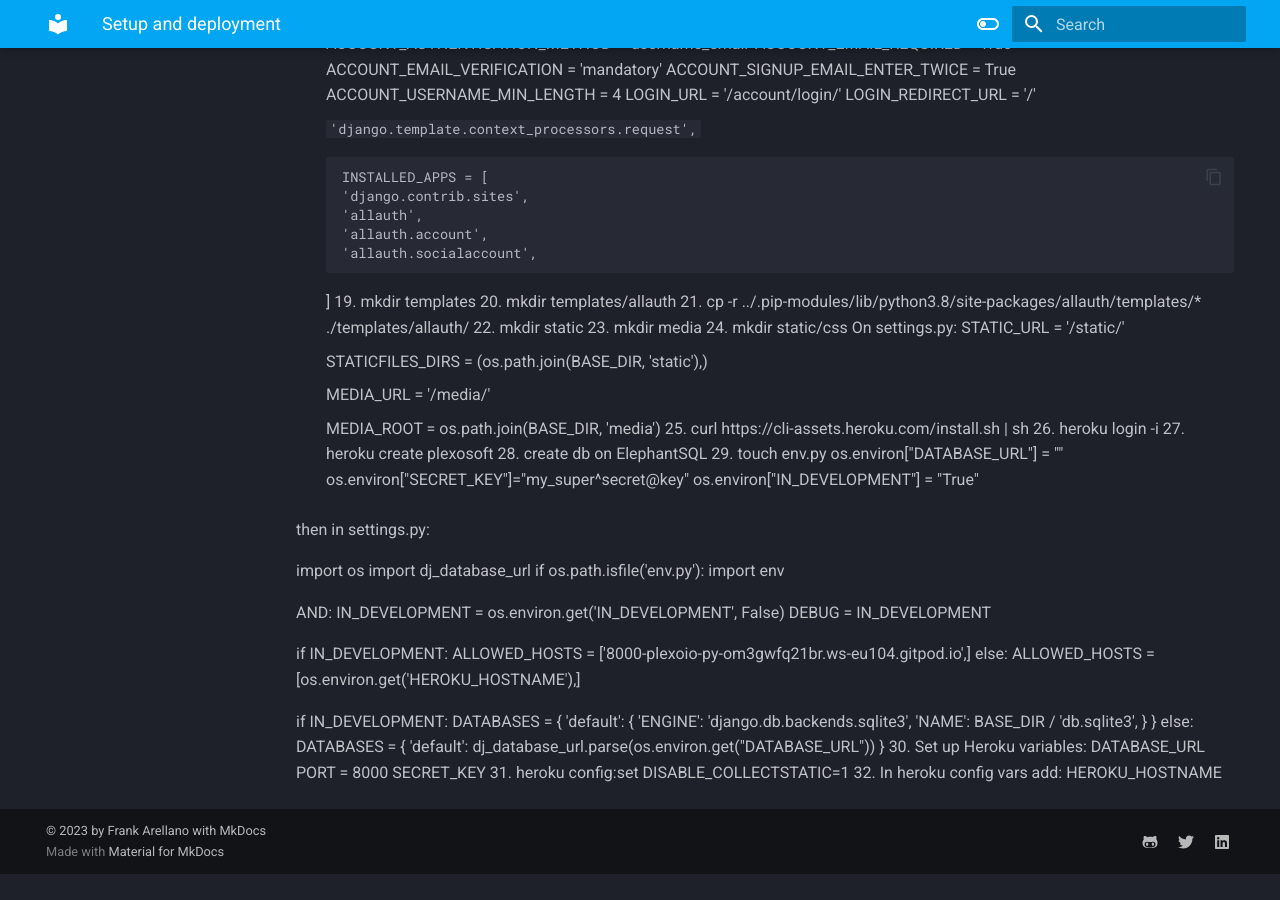
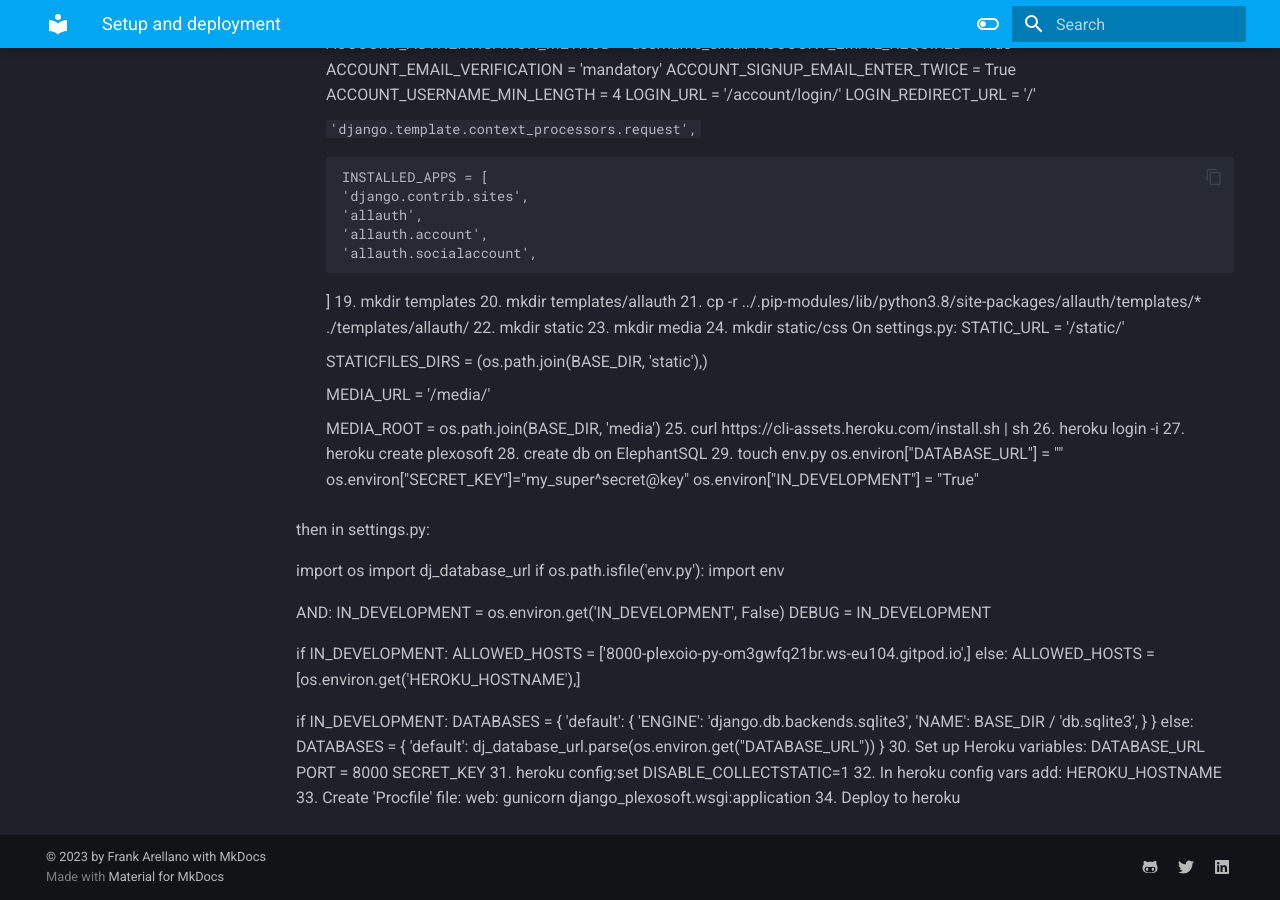
Before and after one commit to Code-Institute-Submissions/py, an MkDocs documentation site: the page built from docs/setup-and-deployment/setup_and_deployment.md, in a window 1280 px wide and 900 px high, scrolled down 1078 px. Built offline with MkDocs 1.6.1 and Material for MkDocs 9.7.7, drawn with Linux system fonts in a browser that asks for light colours; before the commit the page ends 1952 px from its top, so only the background shows below that.

Commit message:
fix: add Procfile

```diff
--- a/docs/setup-and-deployment/setup_and_deployment.md
+++ b/docs/setup-and-deployment/setup_and_deployment.md
@@ -108,3 +108,6 @@ SECRET_KEY
 31. heroku config:set DISABLE_COLLECTSTATIC=1
 32. In heroku config vars add:
 HEROKU_HOSTNAME
+33. Create 'Procfile' file:
+web: gunicorn django_plexosoft.wsgi:application
+34. Deploy to heroku
```
Also changed, not shown: 1 other file.
